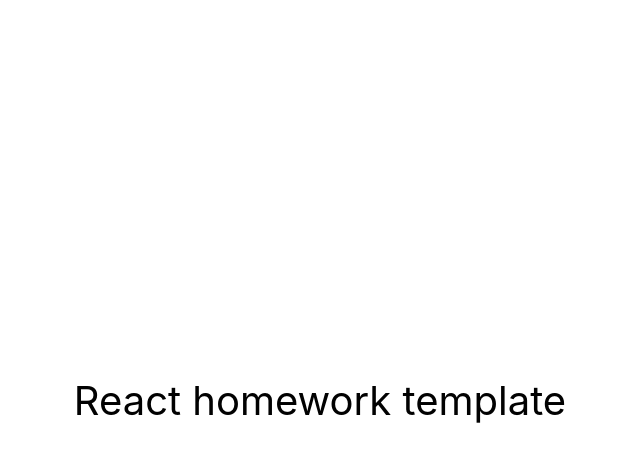
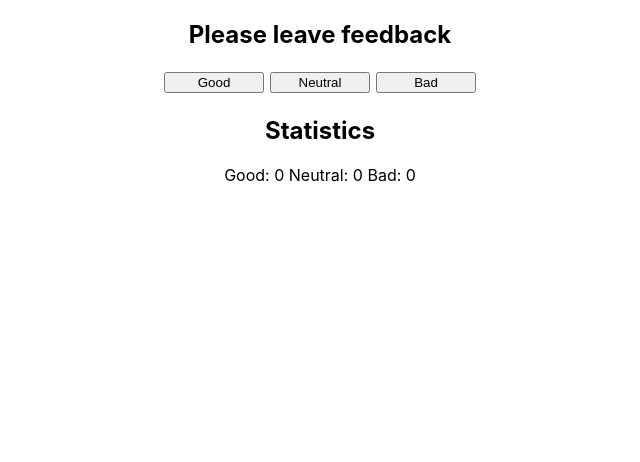
Before and after one commit to SebastianZasadni/goit-react-hw-02-feedback, a React (Create React App) app: page / in a window 1280 px wide. Shown: the top 462 px of the page, without its empty margins (320-960 px from the left). Built offline with nearby package versions, Linux system fonts and the light colour scheme.

Commit message:
feat task-01

```diff
--- a/src/components/App.jsx
+++ b/src/components/App.jsx
@@ -1,16 +1,5 @@
-export const App = () => {
-  return (
-    <div
-      style={{
-        height: '100vh',
-        display: 'flex',
-        justifyContent: 'center',
-        alignItems: 'center',
-        fontSize: 40,
-        color: '#010101'
-      }}
-    >
-      React homework template
-    </div>
-  );
-};
+import {Feedback} from './feedback/Feedback.jsx';
+
+export const App = () => (
+    <><Feedback/></>
+)
--- /dev/null
+++ b/src/components/feedback/Feedback.jsx
@@ -0,0 +1,40 @@
+import React, { Component } from "react";
+import './feedback.css';
+
+export class Feedback extends Component {
+constructor(props) {
+    super(props);
+    this.state = {
+        good: 0,
+        neutral: 0,
+        bad: 0
+    }
+}
+
+clickGood = () => {
+    this.setState({good: this.state.good+1});
+   }
+   clickNeutral = () => {
+    this.setState({neutral: this.state.neutral+1});
+   }
+
+   clickBad = () => {
+    this.setState({bad: this.state.bad+1});
+   }
+
+
+    render() {
+        return (
+        <div className="feedback">
+            <h2>Please leave feedback</h2>
+            <button  onClick={this.clickGood}>Good</button>
+            <button onClick={this.clickNeutral}>Neutral</button>
+            <button onClick={this.clickBad}>Bad</button>
+            <h2>Statistics</h2>
+        <span className="span">Good: {this.state.good}</span>
+        <span> Neutral: {this.state.neutral}</span>
+        <span> Bad: {this.state.bad}</span>
+               </div>
+        )
+        }
+      }
--- /dev/null
+++ b/src/components/feedback/feedback.css
@@ -0,0 +1,8 @@
+.feedback{
+    text-align: center;
+    margin: 10px auto;
+}
+button{
+    margin: 3px;
+    width: 100px;
+}
```
